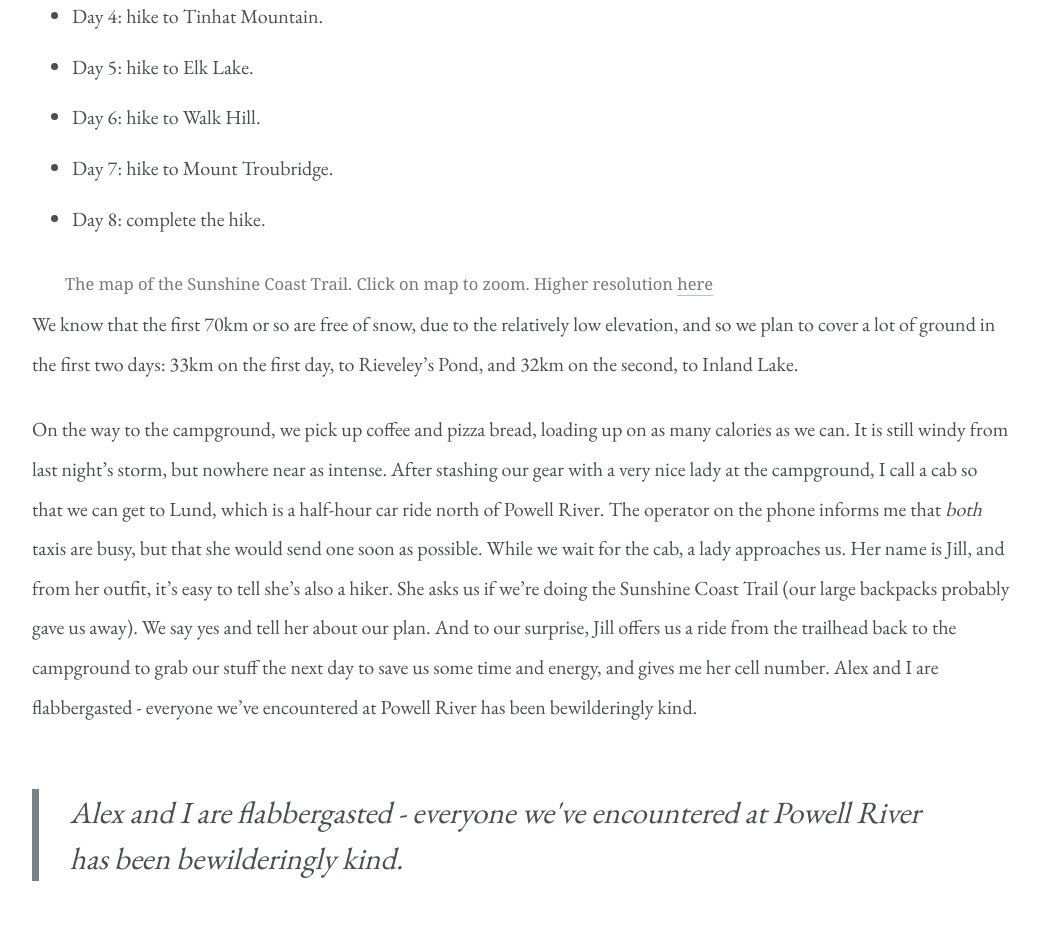
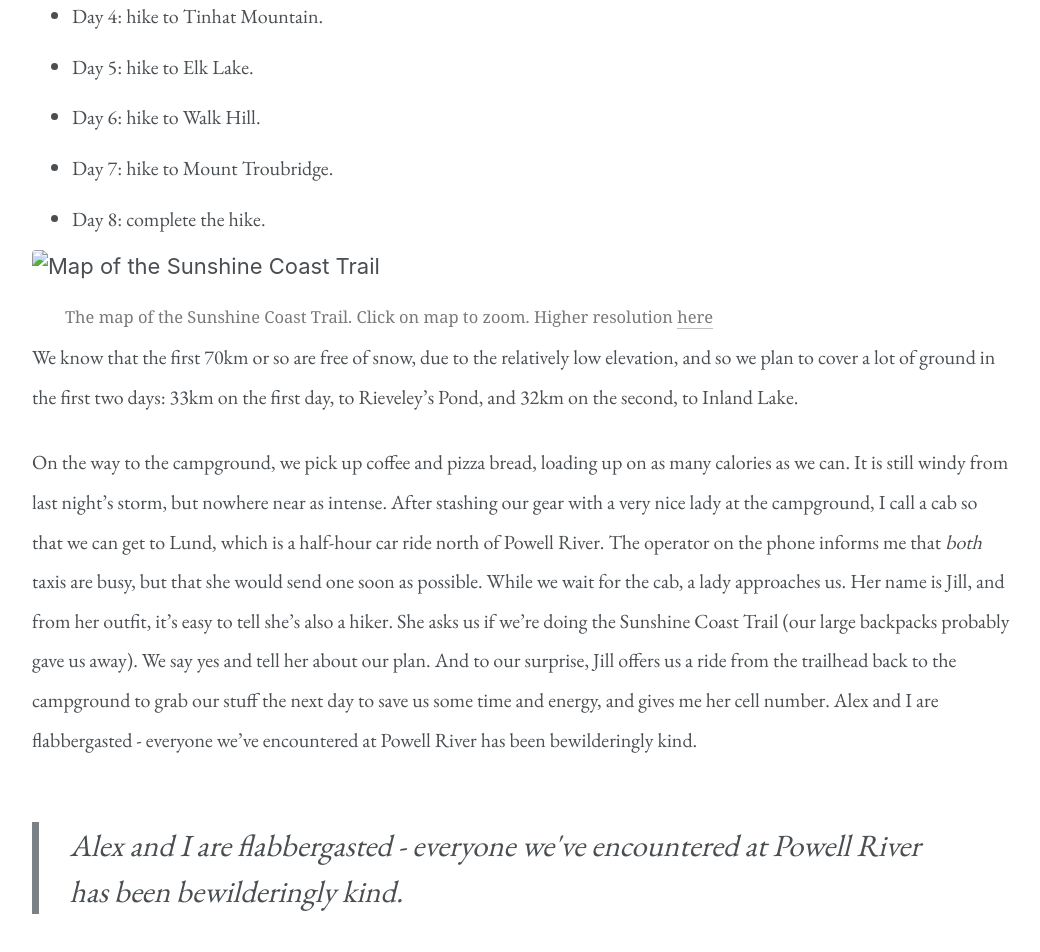
Before and after one commit to BestCoastTrail/BestCoastTrail.github.io, a Jekyll site: the page built from _posts/2017-04-08-Sunshine-Coast-Trail-Day-1-The-Drop.markdown, in a window 1280 px wide. Shown: the part 1575-2527 px from the top of the page, without its empty margins (118-1158 px from the left). Built offline with Jekyll 4.4.1, drawn with Linux system fonts in a browser that asks for light colours; comment, search, counter and statistics services are not loaded.

Commit message:
Added alt tags

```diff
--- a/_posts/2017-04-08-Sunshine-Coast-Trail-Day-1-The-Drop.markdown
+++ b/_posts/2017-04-08-Sunshine-Coast-Trail-Day-1-The-Drop.markdown
@@ -20,7 +20,7 @@ We wake up early, knowing we have a long day ahead. After taking a wonderful hot
   <li><p style="margin:0;">Day 8: complete the hike.</p></li>
 </ul>
 <figure>
-  <img data-original="https://farm3.staticflickr.com/2871/34231562971_d17ee1e581_h.jpg" data-action="zoom" class="inline-image"/>
+  <img data-original="https://farm3.staticflickr.com/2871/34231562971_d17ee1e581_h.jpg" alt="Map of the Sunshine Coast Trail" data-action="zoom" class="inline-image"/>
   <figcaption>The map of the Sunshine Coast Trail. Click on map to zoom. Higher resolution <a href="http://sunshinecoast-trail.com/wp-content/uploads/2015/04/SCT_Map-INSET_Jul30_v5b.pdf">here</a></figcaption>
 </figure>
 We know that the first 70km or so are free of snow, due to the relatively low elevation, and so we plan to cover a lot of ground in the first two days: 33km on the first day, to Rieveley's Pond, and 32km on the second, to Inland Lake.
@@ -34,35 +34,35 @@ During the cab ride, our driver tells us that some other hikers he's picked up r
 </figure>
 It is recommended to hike the Sunshine Coast Trail from north to south. The trailhead is called Sarah Point, and it is generally accessed by taking a water taxi from Lund. We had booked the water taxi with two other hikers, but unfortunately, due to the previous night's storm, their ferry to the Sunshine Coast got cancelled, so we had to split the cost of the ride in half, costing us over $100 each.
 <figure>
-  <img data-original="https://farm5.staticflickr.com/4167/33979058840_0515dc67f3_h.jpg" data-action="zoom" class="inline-image"/>
+  <img data-original="https://farm5.staticflickr.com/4167/33979058840_0515dc67f3_h.jpg" alt="Lund Water Taxi headquarters" data-action="zoom" class="inline-image"/>
   <figcaption>The headquarters of <a href="http://www.lundwatertaxi.com/">Lund Water Taxi</a>.</figcaption>
 </figure>
 <figure>
-  <img data-original="https://farm3.staticflickr.com/2877/34204944472_02e26c5346_h.jpg" data-action="zoom" class="inline-image"/>
+  <img data-original="https://farm3.staticflickr.com/2877/34204944472_02e26c5346_h.jpg" alt="Justin standing next the the water taxi" data-action="zoom" class="inline-image"/>
   <figcaption>Standing next to my ride.</figcaption>
 </figure>
 There is no dock at Sarah Point, so to get off the boat and onto land, we are told by the folks at the front desk that we'd need to do a "rock drop". It sounded easy enough at the time...
 <figure>
-  <img data-original="https://farm5.staticflickr.com/4161/34321965896_b9ef4794d0_h.jpg" data-action="zoom" class="inline-image"/>
+  <img data-original="https://farm5.staticflickr.com/4161/34321965896_b9ef4794d0_h.jpg" alt="Alex smiling during the ride to Sarah Point" data-action="zoom" class="inline-image"/>
   <figcaption>Alas, that smile was not to last</figcaption>
 </figure>
 <figure>
-  <img data-original="https://farm3.staticflickr.com/2830/33552776633_07b031df9f_h.jpg" data-action="zoom" class="inline-image"/>
+  <img data-original="https://farm3.staticflickr.com/2830/33552776633_07b031df9f_h.jpg" alt="The ocean sea" data-action="zoom" class="inline-image"/>
 </figure>
 During the ride, I told our boat driver (I didn't manage to get his name) that we were really glad that we could get to Sarah Point today, despite the recent storm and still-high winds. He simply replied, "I haven't gotten you there yet." I shut up after that. He was clearly hardcore, wearing a "Git-R-Done" hat. If anybody could get us to Sarah Point today, waves and all, it would be him.
 <figure>
-  <img data-original="https://farm3.staticflickr.com/2807/34321966126_266c30411b_h.jpg" data-action="zoom" class="inline-image"/>
+  <img data-original="https://farm3.staticflickr.com/2807/34321966126_266c30411b_h.jpg" alt="The rocks of Sarah Point" data-action="zoom" class="inline-image"/>
   <figcaption>That's Sarah Point! Notice the slippery looking rock face?</figcaption>
 </figure>
 <figure>
-  <img data-original="https://farm5.staticflickr.com/4158/34204945432_0b3acbe5e8_h.jpg" data-action="zoom" class="inline-image"/>
+  <img data-original="https://farm5.staticflickr.com/4158/34204945432_0b3acbe5e8_h.jpg" alt="Closeup of the rock drop at Sarah Point" data-action="zoom" class="inline-image"/>
   <figcaption>Here's a closeup</figcaption>
 </figure>
 He told us to not rush the drop, that he would maneuver the boat to give us the best chance of making it on the rocks. Normally, with low winds and calm waters, he turns the boat parallel to the rock face, so that we could simply hop off the side of the boat with our backpacks. Today was <em>not</em> one of those days. The gap is too large for us to safely jump, and the boat is sloshing around like mad. To make matters worse, the waves kept pushing the boat towards the rocks, and boats don't have sideway propulsion systems.
 <blockquote>This is what being told to walk the plank must feel like, I think to myself</blockquote>
 After struggling for a while, he eventually tells us to walk to the bow of the boat without our backpacks. <em>This is what being told to walk the plank must feel like</em>, I think to myself. Meanwhile, the boat is really rocking. Taking a deep breath, Alex and I each take a side of the boat and carefully walk to the bow. Then, he directs the boat towards the rock face. Alex and I ready ourselves. We jump!
 <figure>
-  <img data-original="https://farm3.staticflickr.com/2824/34321966386_b6540a5d68_h.jpg" data-action="zoom" class="inline-image"/>
+  <img data-original="https://farm3.staticflickr.com/2824/34321966386_b6540a5d68_h.jpg" alt="Water taxi driver positioning our bag" data-action="zoom" class="inline-image"/>
   <figcaption>This was after I managed to pull my bag off the bow of the boat. Alex's bag is still visible on the bow.</figcaption>
 </figure>
 We're on land now! However, our ordeal isn't over yet - we still need to get our backpacks off the bow. I watch the boat rock from side to side, our unsecured backpacks rocking with it. I'm terrified that our backpacks would slip silently into the sea; beyond effectively ending our trip, my backpack alone contains well over $3000 worth of equipment, and I definitely didn't purchase the "bag dropped in ocean" insurance package.
@@ -73,76 +73,76 @@ When the boat comes near, Alex holds onto me as I try to reach my bag... And I m
   <figcaption>The start of the Sunshine Coast Trail</figcaption>
 </figure>
 <figure>
-  <img data-original="https://farm5.staticflickr.com/4187/33979059170_68b95bdec1_h.jpg" data-action="zoom" class="inline-image"/>
+  <img data-original="https://farm5.staticflickr.com/4187/33979059170_68b95bdec1_h.jpg" alt="Alex after the drop" data-action="zoom" class="inline-image"/>
   <figcaption>The smile of a survivor.</figcaption>
 </figure>
 <figure>
-  <img data-original="https://farm3.staticflickr.com/2888/34321966716_6598024417_h.jpg" data-action="zoom" class="inline-image"/>
+  <img data-original="https://farm3.staticflickr.com/2888/34321966716_6598024417_h.jpg" alt="Sunshine Coast Trail marker" data-action="zoom" class="inline-image"/>
   <figcaption>The first trail marker we saw.</figcaption>
 </figure>
 <figure>
-  <img data-original="https://farm3.staticflickr.com/2806/33552777033_812eb0dbe6_h.jpg" data-action="zoom" class="inline-image"/>
+  <img data-original="https://farm3.staticflickr.com/2806/33552777033_812eb0dbe6_h.jpg" alt="Alex at the start of the hike" data-action="zoom" class="inline-image"/>
   <figcaption>Requires no caption.</figcaption>
 </figure>
 <figure>
-  <img data-original="https://farm5.staticflickr.com/4188/34204946292_ec4fa92ef6_h.jpg" data-action="zoom" class="inline-image"/>
+  <img data-original="https://farm5.staticflickr.com/4188/34204946292_ec4fa92ef6_h.jpg" alt="selfie at the start of SCT" data-action="zoom" class="inline-image"/>
   <figcaption>Alex: "We've been through some shit together, huh."</figcaption>
 </figure>
 <figure>
-  <img data-original="https://farm3.staticflickr.com/2818/34204947042_a9c105cab8_h.jpg" data-action="zoom" class="inline-image"/>
+  <img data-original="https://farm3.staticflickr.com/2818/34204947042_a9c105cab8_h.jpg" alt="Justin at the start of SCT" data-action="zoom" class="inline-image"/>
   <figcaption>Also requires no caption.</figcaption>
 </figure>
 After taking a few photos, we were on our way, hiking at a frantic pace. We made it to Sarah Point at roughly 10:30 am, and we had 33km to go before getting to Rieveley's Pond. At 4km/hr, it would take us more than 8 hours to get there, without any breaks. Thankfully, the weather was perfect; not too hot or cold, and overcast, with winds calming down.
 <figure>
-  <img data-original="https://farm3.staticflickr.com/2841/33979059360_442f6bdaba_h.jpg" data-action="zoom" class="inline-image"/>
+  <img data-original="https://farm3.staticflickr.com/2841/33979059360_442f6bdaba_h.jpg" alt="amazing views of the SCT" data-action="zoom" class="inline-image"/>
   <figcaption>Nature is amazing.</figcaption>
 </figure>
 The trail was in great shape, all things considered. The wind storm hadn't caused too much destruction, and it was apparent that the trail had recently been cleared (by Eagle, the founder of the trail, and his amazing team). We were in touch with Eagle before our trip, and he was the person who insisted we need to bring snowshoes. He also gave us detailed information about the general condition of the trail, telling us that the first 80km or so were in good shape. If you're planning a trip, I highly recommend you get in touch with him!
 
 Also, the trail is very well marked. I don't think we lost the trail at all on the first day.
 <figure>
-  <img data-original="https://farm5.staticflickr.com/4181/34204947662_4535186e27_h.jpg" data-action="zoom" class="inline-image"/>
+  <img data-original="https://farm5.staticflickr.com/4181/34204947662_4535186e27_h.jpg" alt="break time during the hike" data-action="zoom" class="inline-image"/>
   <figcaption>At roughly the 12km mark, we took a quick nut break. Nuts are amazing - nothing is so energy dense. Also, peanut m&amp;m's are a hiker's godsend.</figcaption>
 </figure>
 After a surprisingly challenging hike, we finally make it to the first hut of our trail: Manzanita Bluff. Neither of us expected the first part of the trail to be difficult, but there was a decent amount of elevation gain. We walk through an exceptionally diverse landscape, from old growth to completely uncovered areas due to recent (and ongoing) logging. It is startling to walk through dense forest one minute and logged destruction the next - the change could not be starker.
 <figure>
-  <img data-original="https://farm3.staticflickr.com/2878/33552777233_da9d75fb9a_h.jpg" data-action="zoom" class="inline-image"/>
+  <img data-original="https://farm3.staticflickr.com/2878/33552777233_da9d75fb9a_h.jpg" alt="at the Manzanita Hut" data-action="zoom" class="inline-image"/>
   <figcaption>We took a quick picture in the hut, poke our heads around a little, and continue on our way. PS: Icebreaker headband is awesome</figcaption>
 </figure>
 <figure>
-  <img data-original="https://farm3.staticflickr.com/2861/34204948542_9eb43e1ccc_h.jpg" data-action="zoom" class="inline-image"/>
+  <img data-original="https://farm3.staticflickr.com/2861/34204948542_9eb43e1ccc_h.jpg" alt="huge root" data-action="zoom" class="inline-image"/>
   <figcaption>Huge root!</figcaption>
 </figure>
 By this point in our hike, we are both getting tired. It is a good kind of tired, the kind you feel after walking for 20km with 25 pounds on your back. It is a long day of hiking, and it is our first time hiking with heavy backpacks. We are going at a good pace, but there is a chance that we won't make it to our hut before sunset. Because the trail is so well-marked, I would be comfortable hiking for a while in the dark with headlamps on, but I'd rather get to the hut, eat, and sleep.
 <blockquote>"I can't go on. I'll go on". </blockquote>
 We find a detailed map posted with elevation profiles, and it shows that the last 5km to Rieveley's Pond requires 600 meters of elevation gain. At this point, having covered 28km and walked nearly 7 hours continuously, we're both exhausted and hungry. 600 meters is 2/3rds of the Grouse Grind. I repeat the words of the poet Samuel Beckett: "I can't go on. I'll go on".
 <figure>
-  <img data-original="https://farm5.staticflickr.com/4157/33552777313_6b1ed581fd_h.jpg" data-action="zoom" class="inline-image"/>
+  <img data-original="https://farm5.staticflickr.com/4157/33552777313_6b1ed581fd_h.jpg" alt="Rieveley's Pond sign" data-action="zoom" class="inline-image"/>
   <figcaption>I've never been happier to see a sign in my life</figcaption>
 </figure>
 The last few kilometers to Rieveley's Pond is mentally brutal. My mouth tastes kind of funny, and I can't get the thought of putting a sporkful of peanut butter in my mouth out of my mind. I don't even like peanut butter! The last kilometer is the longest kilometer of my life. I am pretty confident I've never been more tired at any point in my life.
 <figure>
-  <img data-original="https://farm5.staticflickr.com/4193/34204949002_019934138d_h.jpg" data-action="zoom" class="inline-image"/>
+  <img data-original="https://farm5.staticflickr.com/4193/34204949002_019934138d_h.jpg" alt="Rieveley's Pond hut" data-action="zoom" class="inline-image"/>
   <figcaption>Alex questioning his life decisions.</figcaption>
 </figure>
 <figure>
-  <img data-original="https://farm5.staticflickr.com/4180/33552777373_6faf0d05be_h.jpg" data-action="zoom" class="inline-image"/>
+  <img data-original="https://farm5.staticflickr.com/4180/33552777373_6faf0d05be_h.jpg" alt="Justin looking exhausted" data-action="zoom" class="inline-image"/>
   <figcaption>I'm more tired than I look.</figcaption>
 </figure>
 <figure>
-  <img data-original="https://farm5.staticflickr.com/4185/34204949502_32188572f6_h.jpg" data-action="zoom" class="inline-image"/>
+  <img data-original="https://farm5.staticflickr.com/4185/34204949502_32188572f6_h.jpg" alt="Rieveley's Pond" data-action="zoom" class="inline-image"/>
   <figcaption>Rieveley's Pond, home to a billion frogs.</figcaption>
 </figure>
 <figure>
-  <img data-original="https://farm3.staticflickr.com/2812/33552777523_72bda489e8_h.jpg" data-action="zoom" class="inline-image"/>
+  <img data-original="https://farm3.staticflickr.com/2812/33552777523_72bda489e8_h.jpg" alt="Another of the hut" data-action="zoom" class="inline-image"/>
   <figcaption>You take the ladders up and sleep on the upper floor. This hut is not insulated.</figcaption>
 </figure>
 <figure>
-  <img data-original="https://farm3.staticflickr.com/2842/34204950072_a92bb79241_h.jpg" data-action="zoom" class="inline-image"/>
+  <img data-original="https://farm3.staticflickr.com/2842/34204950072_a92bb79241_h.jpg" alt="Therm-a-Rest set up" data-action="zoom" class="inline-image"/>
   <figcaption>Blowing up the sleeping pad is usually pretty easy. Wasn't easy today. Nothing was easy.</figcaption>
 </figure>
 <figure>
-  <img data-original="https://farm3.staticflickr.com/2840/34321969296_2e929e8e46_h.jpg" data-action="zoom" class="inline-image"/>
+  <img data-original="https://farm3.staticflickr.com/2840/34321969296_2e929e8e46_h.jpg" alt="view out of the hut" data-action="zoom" class="inline-image"/>
   <figcaption>Nice view out of the second floor of the hut.</figcaption>
 </figure>
 It is getting cold, so Alex and I decide to start a fire. Unfortunately, this proves too difficult for us, as even the matches were hard to light with frozen hands, and so we give up and decide to set up our sleeping gear.
```
